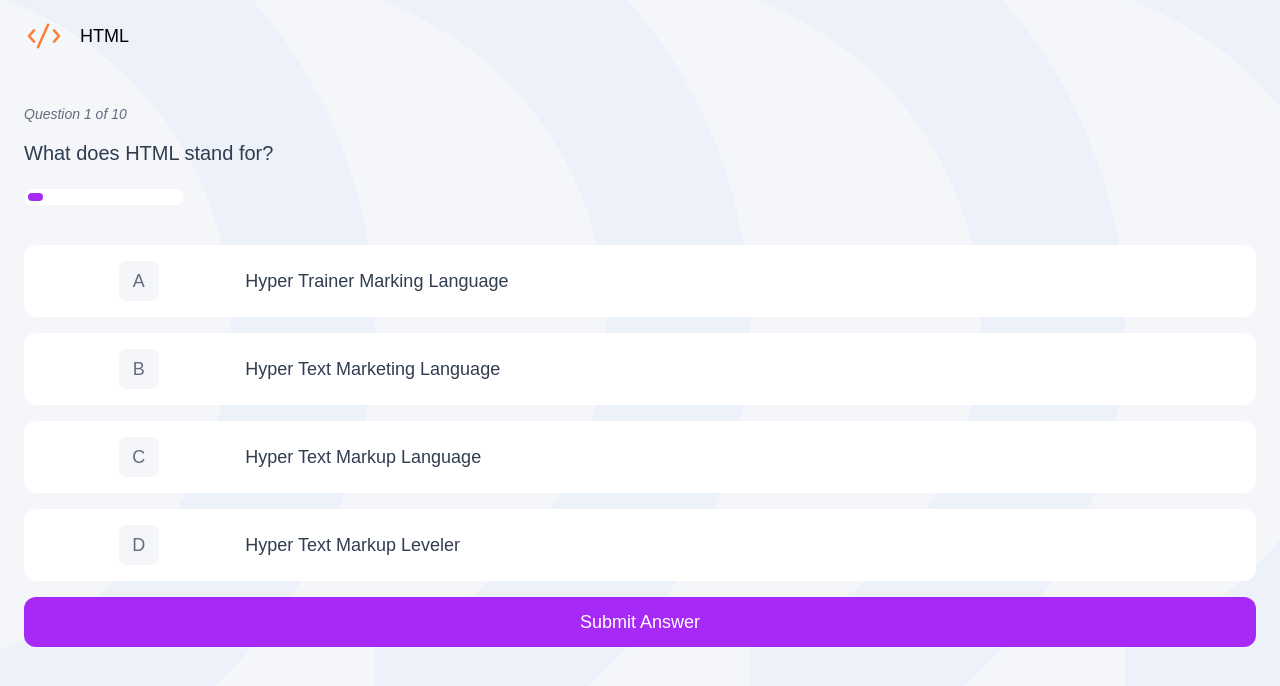
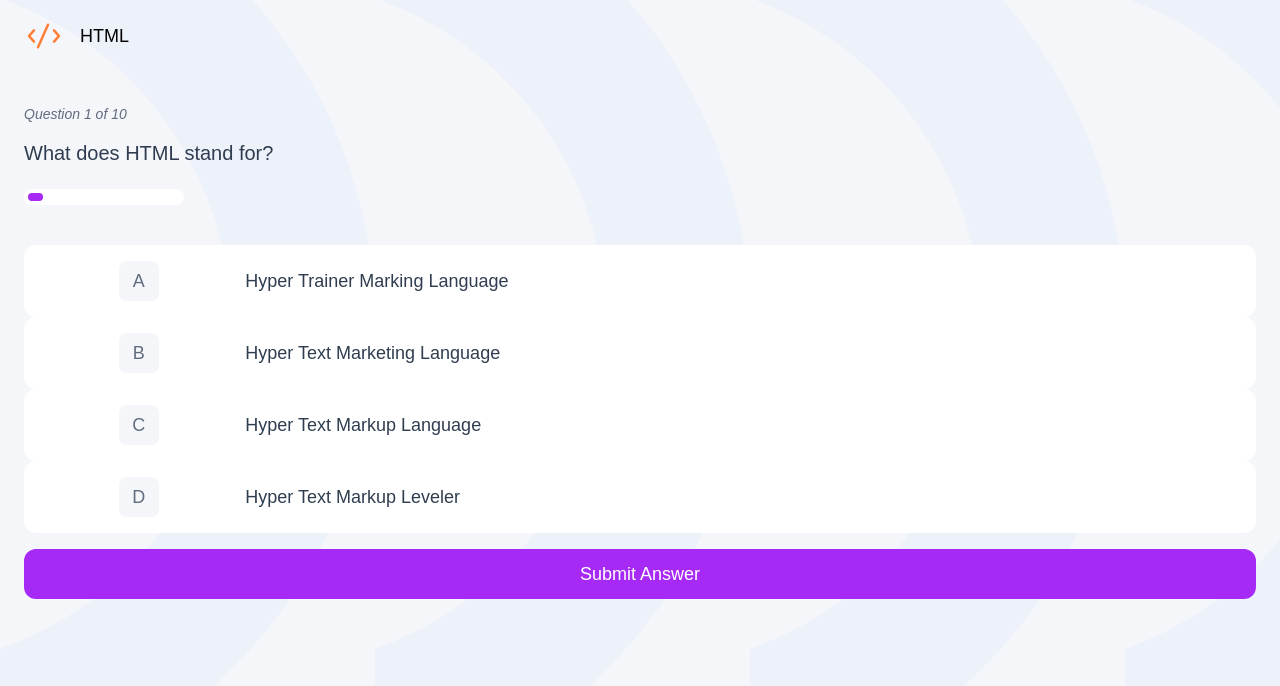
Before and after one commit to kmulqueen/frontend-quiz-app, a React (Vite) app: page / in a window 1280 px wide. Both pictures are taken after a click on the button "HTML". Shown: the top 686 px of the page. Built offline with nearby package versions, Linux system fonts and the light colour scheme; a web font is replaced by a local one.

Commit message:
refactored answer options to be a fieldset to resolve accessibility issues

```diff
--- a/src/components/Question/AnswerList.tsx
+++ b/src/components/Question/AnswerForm.tsx
@@ -1,9 +1,11 @@
 import { type RefObject } from "react";
 import AnswerItem from "./AnswerItem";
+import Container from "../layout/Container";
 
-type AnswerListProps = {
+type AnswerFormProps = {
   options: string[];
   isCorrect: boolean | null;
+  questionNumber: number;
   selectedAnswer: string;
   correctAnswer: string;
   answerSubmitted: boolean;
@@ -12,44 +14,35 @@ type AnswerListProps = {
   handleSubmitAnswer: (answerToSubmit?: string) => void;
 };
 
-export default function AnswerList({
+export default function AnswerForm({
   options,
   isCorrect,
+  questionNumber,
   selectedAnswer,
   correctAnswer,
   answerSubmitted,
   nextButtonRef,
   handleSelectAnswer,
   handleSubmitAnswer,
-}: AnswerListProps) {
+}: AnswerFormProps) {
   return (
-    <ul className="mb-4 flex flex-col gap-4">
-      {options.map((option, i) => {
-        let optionLetter: string;
-        switch (i) {
-          case 0:
-            optionLetter = "A";
-            break;
-          case 1:
-            optionLetter = "B";
-            break;
-          case 2:
-            optionLetter = "C";
-            break;
-          case 3:
-            optionLetter = "D";
-            break;
-
-          default:
-            optionLetter = "";
-            break;
-        }
-        return (
-          <li key={option}>
+    <Container as="fieldset" className="mb-4 flex flex-col gap-4">
+      <legend className="sr-only">
+        Select your answer from the following options.
+      </legend>
+      <div
+        role="radiogroup"
+        aria-labelledby={`question-${questionNumber}-answers`}
+      >
+        {options.map((option, i) => {
+          const optionLetter: string = String.fromCharCode(65 + i);
+          return (
             <AnswerItem
+              key={option}
               answerContent={option}
               answerOption={optionLetter}
               isCorrect={isCorrect}
+              questionNumber={questionNumber}
               selectedAnswer={selectedAnswer}
               correctAnswer={correctAnswer}
               answerSubmitted={answerSubmitted}
@@ -57,9 +50,9 @@ export default function AnswerList({
               handleSelectAnswer={() => handleSelectAnswer(option)}
               handleSubmitAnswer={handleSubmitAnswer}
             />
-          </li>
-        );
-      })}
-    </ul>
+          );
+        })}
+      </div>
+    </Container>
   );
 }
--- a/src/components/Question/AnswerItem.tsx
+++ b/src/components/Question/AnswerItem.tsx
@@ -1,13 +1,14 @@
 import { type RefObject } from "react";
-import Button from "../layout/Button";
 import StatusIcon from "../layout/StatusIcon";
 import AnswerLetter from "../layout/AnswerLetter";
+import Container from "../layout/Container";
 
 type AnswerItemProps = {
   answerOption: string;
   answerContent: string;
   selectedAnswer: string;
   correctAnswer: string;
+  questionNumber: number;
   answerSubmitted: boolean;
   isCorrect: boolean | null;
   nextButtonRef?: RefObject<HTMLButtonElement | null>;
@@ -20,25 +21,43 @@ export default function AnswerItem({
   answerContent,
   selectedAnswer,
   correctAnswer,
+  questionNumber,
   answerSubmitted,
   isCorrect,
   nextButtonRef,
   handleSelectAnswer,
   handleSubmitAnswer,
 }: AnswerItemProps) {
-  const errorOutlineClass =
-    answerSubmitted && isCorrect === false && answerContent === selectedAnswer
-      ? "outline-2 outline-red-500"
-      : "";
+  const isSelected = selectedAnswer === answerContent;
+  let outlineClass = "";
 
-  const correctOutlineClass =
-    answerSubmitted && isCorrect === true && answerContent === selectedAnswer
-      ? "outline-2 outline-green-500"
-      : "";
+  if (answerSubmitted) {
+    if (isCorrect === false && isSelected) {
+      outlineClass = "outline-2 outline-red-500";
+    } else if (isCorrect === true && isSelected) {
+      outlineClass = "outline-2 outline-green-500";
+    }
+  } else if (isSelected) {
+    outlineClass = "outline-2 outline-purple-500";
+  } else {
+    outlineClass = "focus-within:outline-2 focus-within:outline-purple-500";
+  }
+
+  const radioId = `question-${questionNumber}-answer-${answerOption}`;
   return (
-    <Button
-      className={`answer-item group ${errorOutlineClass} ${correctOutlineClass}`}
-      onClick={handleSelectAnswer}
+    <Container
+      as="label"
+      htmlFor={radioId}
+      className={`answer-item group ${outlineClass}`}
+    >
+      <input
+        type="radio"
+        name={`question-${questionNumber}`}
+        id={radioId}
+        value={answerContent}
+        checked={selectedAnswer === answerContent}
+        className="sr-only"
+        onChange={handleSelectAnswer}
         onKeyDown={(e) => {
           if (e.key === "Enter") {
             e.preventDefault();
@@ -51,17 +70,18 @@ export default function AnswerItem({
           }
         }}
         disabled={answerSubmitted}
-    >
+      />
       <AnswerLetter
         isCorrect={isCorrect}
+        isSelected={isSelected}
+        answerSubmitted={answerSubmitted}
+        answerOption={answerOption}
         answerContent={answerContent}
-        answerSubmitted={answerSubmitted}
         selectedAnswer={selectedAnswer}
-        answerOption={answerOption}
       />
-      <p className="grow self-center text-preset-4-mobile text-blue-900">
+      <span className="grow self-center text-preset-4-mobile text-blue-900">
         {answerContent}
-      </p>
+      </span>
       <StatusIcon
         isCorrect={isCorrect}
         answerContent={answerContent}
@@ -69,6 +89,6 @@ export default function AnswerItem({
         selectedAnswer={selectedAnswer}
         correctAnswer={correctAnswer}
       />
-    </Button>
+    </Container>
   );
 }
--- a/src/components/layout/AnswerLetter.tsx
+++ b/src/components/layout/AnswerLetter.tsx
@@ -3,6 +3,7 @@ import type { ComponentPropsWithoutRef } from "react";
 type AnswerLetterProps = {
   answerSubmitted: boolean;
   isCorrect: boolean | null;
+  isSelected: boolean;
   answerContent: string;
   selectedAnswer: string;
   answerOption: string;
@@ -15,19 +16,27 @@ export default function AnswerLetter({
   selectedAnswer,
   answerOption,
 }: AnswerLetterProps) {
+  const isSelected = selectedAnswer === answerContent;
+
+  const getLetterClasses = () => {
+    if (answerSubmitted) {
+      if (isCorrect === true && isSelected) {
+        return "bg-green-500 text-white";
+      } else if (isCorrect === false && isSelected) {
+        return "bg-red-500 text-white";
+      } else {
+        return "bg-grey-50 text-grey-500";
+      }
+    } else if (isSelected) {
+      return "bg-purple-600 text-white";
+    } else {
+      return "bg-grey-50 text-grey-500 group-focus-within:bg-purple-600 group-focus-within:text-white";
+    }
+  };
+
   return (
     <p
-      className={`h-10 w-10 place-content-center place-self-center rounded-lg p-2 text-center text-preset-4-mobile ${
-        answerSubmitted &&
-        isCorrect === true &&
-        answerContent === selectedAnswer
-          ? "bg-green-500 text-white"
-          : answerSubmitted &&
-            isCorrect === false &&
-            answerContent === selectedAnswer
-          ? "bg-red-500 text-white"
-          : "bg-grey-50 text-grey-500 group-focus:bg-purple-600 group-focus:text-white group-active:bg-purple-600 group-active:text-white"
-      }`}
+      className={`h-10 w-10 place-content-center place-self-center rounded-lg p-2 text-center text-preset-4-mobile ${getLetterClasses()}`}
     >
       {answerOption}
     </p>
--- a/src/views/QuestionPage.tsx
+++ b/src/views/QuestionPage.tsx
@@ -1,7 +1,7 @@
 import { useRef } from "react";
 import Container from "../components/layout/Container";
 import ErrorMessage from "../components/layout/ErrorMessage";
-import AnswerList from "../components/Question/AnswerList";
+import AnswerForm from "../components/Question/AnswerForm";
 import QuestionProgress from "../components/Question/QuestionProgress";
 import Button from "../components/layout/Button";
 import ButtonWithRef from "../components/layout/ButtonWithRef";
@@ -47,10 +47,11 @@ export default function QuestionPage({
           questionNumber={questionNumber}
           totalQuestions={totalQuestions}
         />
-        <AnswerList
+        <AnswerForm
           options={options ?? []}
           handleSelectAnswer={handleSelectAnswer}
           handleSubmitAnswer={handleSubmitAnswer}
+          questionNumber={questionNumber}
           isCorrect={isCorrect}
           selectedAnswer={selectedAnswer}
           correctAnswer={correctAnswer}
```
Lines whose indentation alone changed are shown as unchanged.
